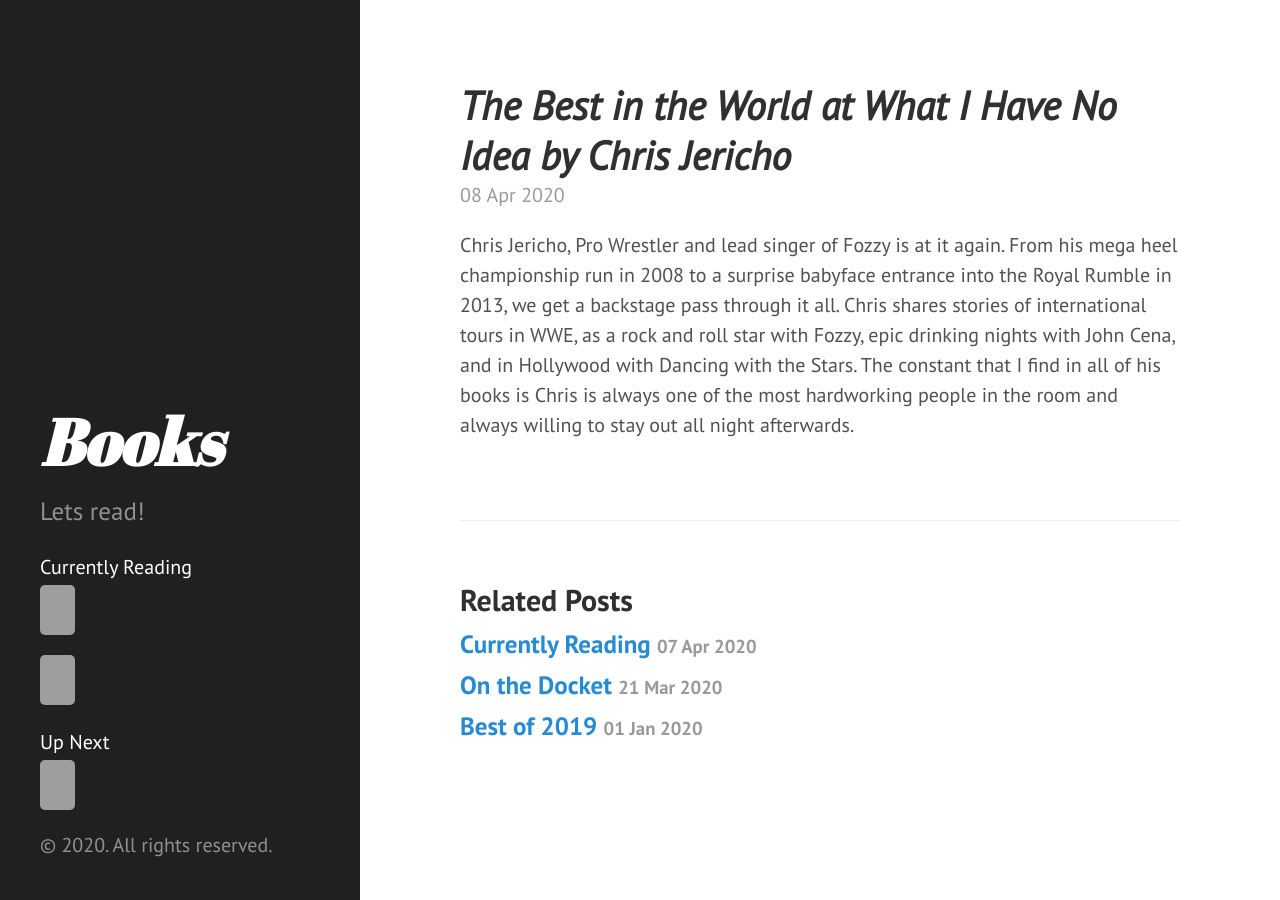
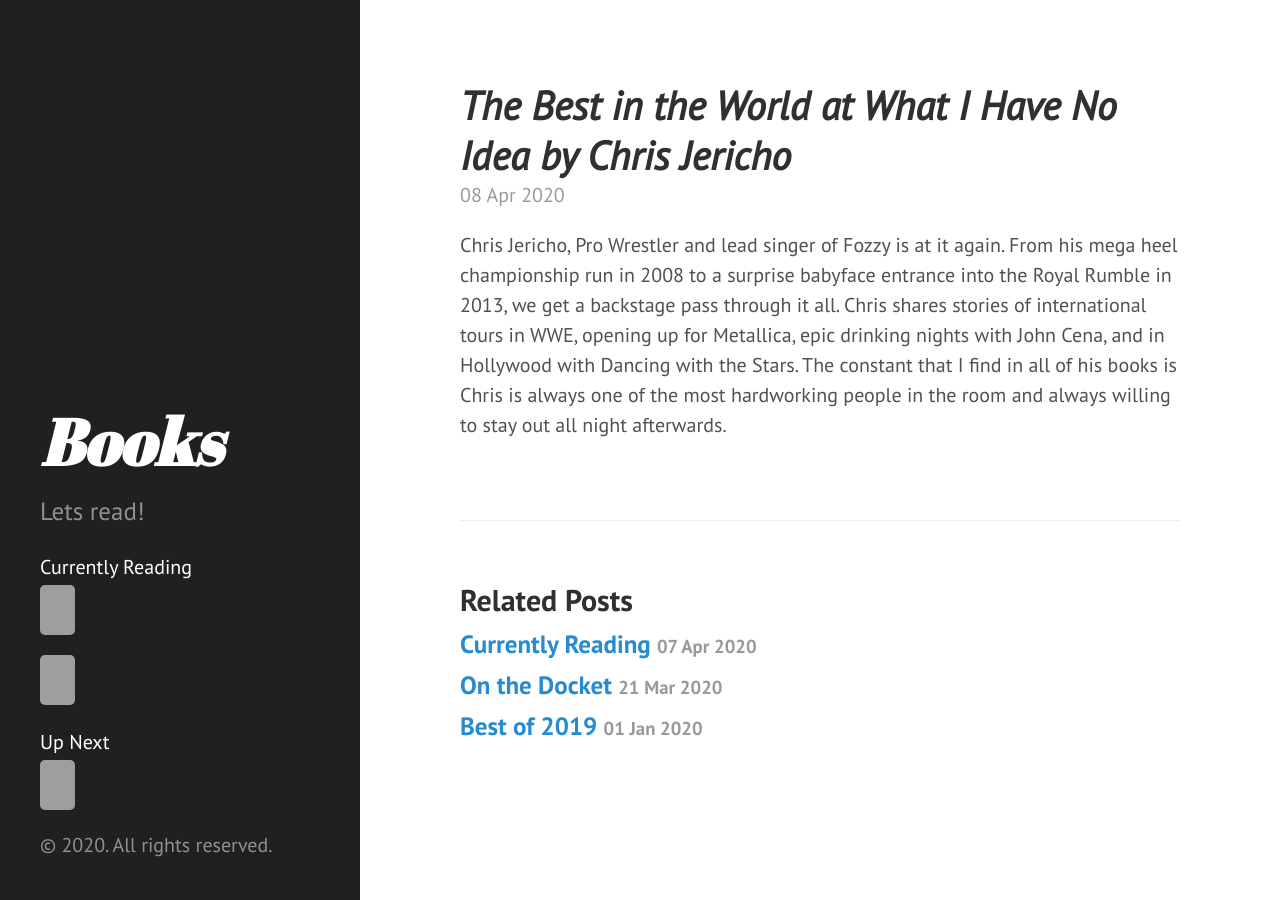
Before and after one commit to Kenstogram/Kenstogram.github.io, a Jekyll site: the page built from _posts/2020-04-08-BestintheWorld.md, in a window 1280 px wide. Built offline with Jekyll 4.4.1, drawn with Linux system fonts in a browser that asks for light colours; grey boxes are pictures that could not be loaded.

Commit message:
minor update

```diff
--- a/_posts/2020-04-08-BestintheWorld.md
+++ b/_posts/2020-04-08-BestintheWorld.md
@@ -3,4 +3,4 @@
 title: The Best in the World at What I Have No Idea by Chris Jericho
 ---
 
-Chris Jericho, Pro Wrestler and lead singer of Fozzy is at it again. From his mega heel championship run in 2008 to a surprise babyface entrance into the Royal Rumble in 2013, we get a backstage pass through it all. Chris shares stories of international tours in WWE, as a rock and roll star with Fozzy, epic drinking nights with John Cena, and in Hollywood with Dancing with the Stars. The constant that I find in all of his books is Chris is always one of the most hardworking people in the room and always willing to stay out all night afterwards.
+Chris Jericho, Pro Wrestler and lead singer of Fozzy is at it again. From his mega heel championship run in 2008 to a surprise babyface entrance into the Royal Rumble in 2013, we get a backstage pass through it all. Chris shares stories of international tours in WWE, opening up for Metallica, epic drinking nights with John Cena, and in Hollywood with Dancing with the Stars. The constant that I find in all of his books is Chris is always one of the most hardworking people in the room and always willing to stay out all night afterwards.
```
